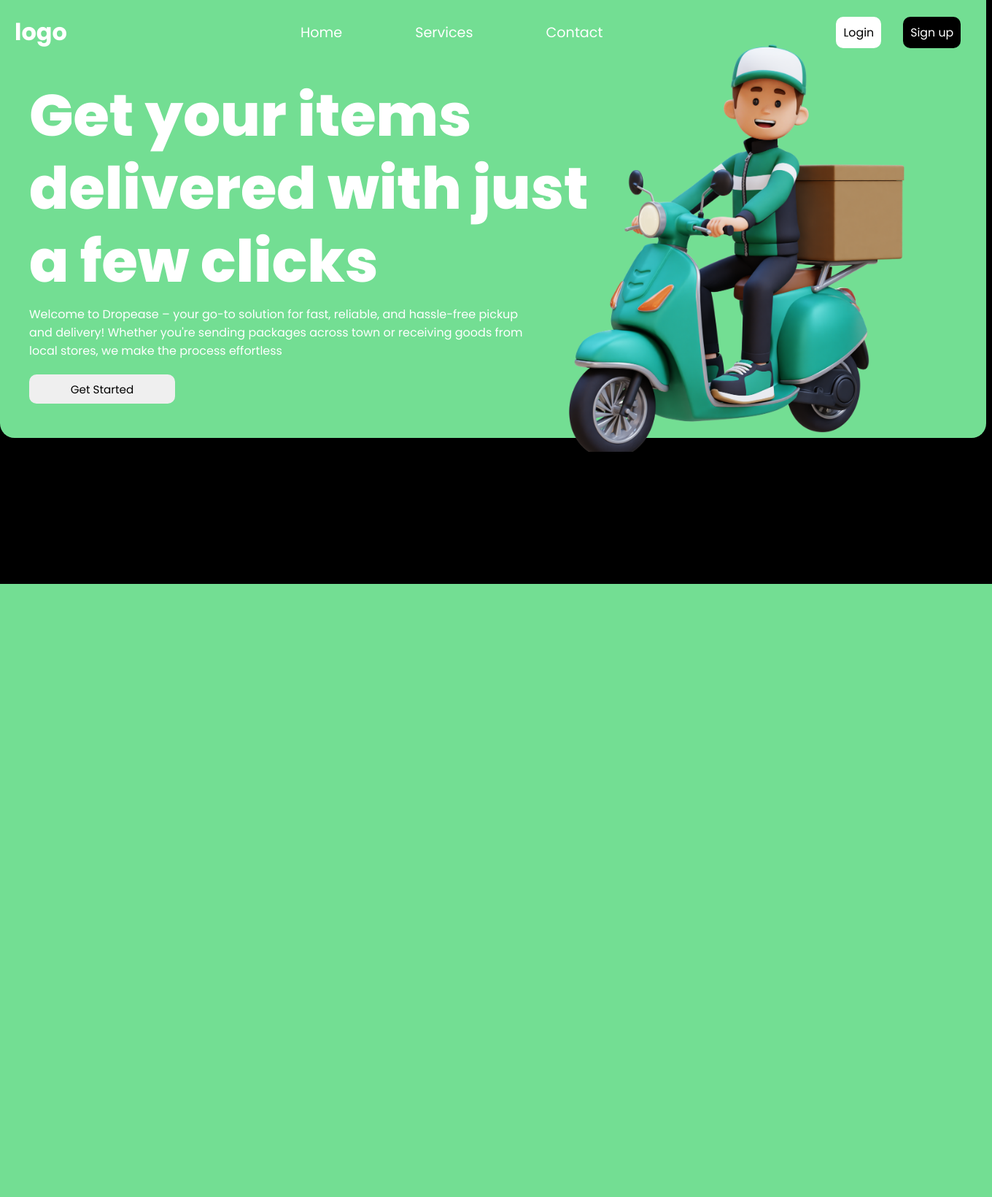
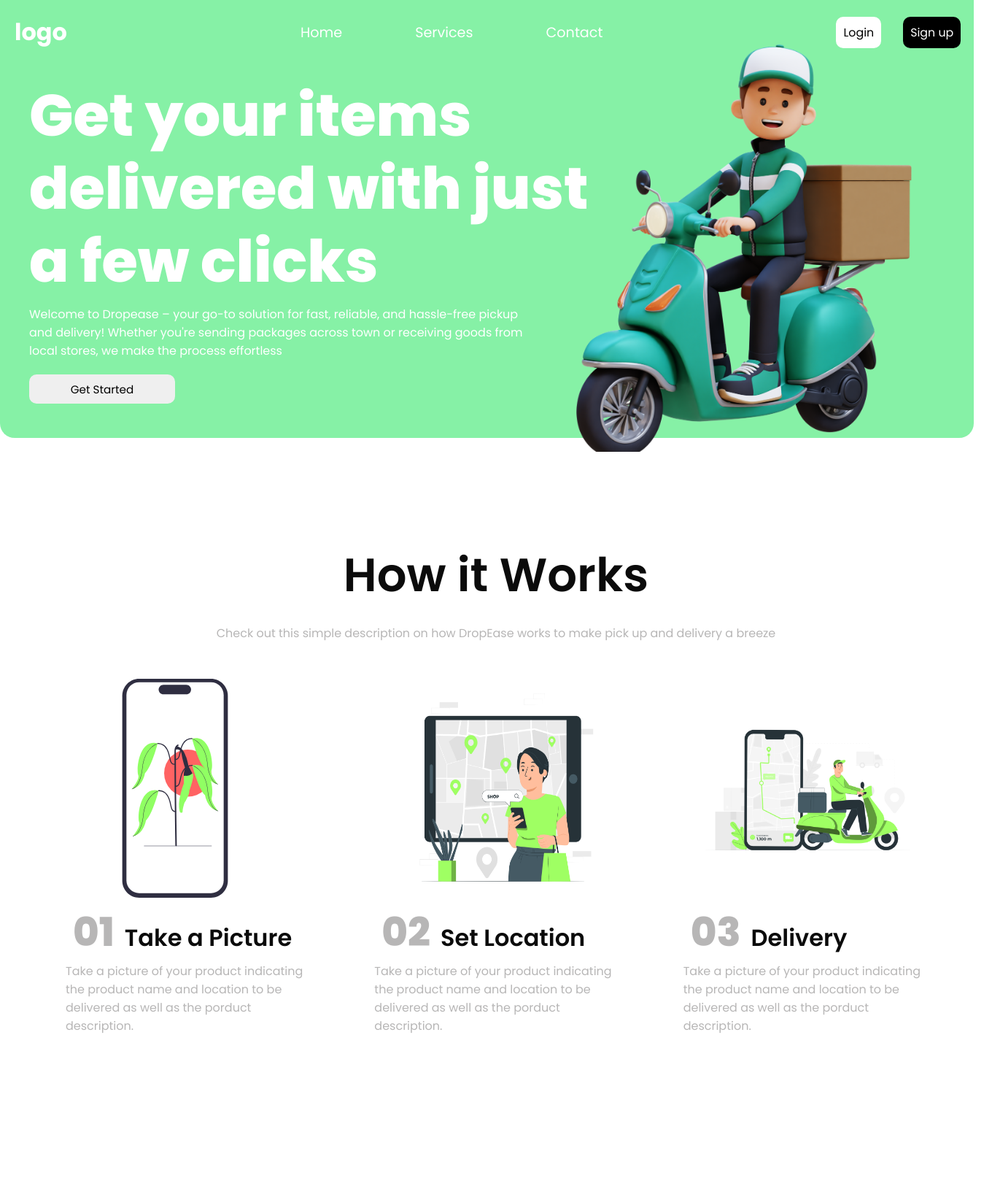
Before and after one commit to ghosttravislt/DropEase, a PHP site: page / in a window 1360 px wide. Shown: the whole page at 73% size. Before the commit the page ends 800 px from the top, so only its background shows below. Run offline with PHP 8.4, Linux system fonts and the light colour scheme.

Commit message:
how it works section added

```diff
--- a/Assets/styles/styles.css
+++ b/Assets/styles/styles.css
@@ -9,21 +9,25 @@
 }
 
 :root {
-  --bodybg: #000;
+  --bodybg1: #ffffffd6;
+  --bodybg: #dcffcfd6;
   --hero_bg: #7df09fec;
+  --light_text: #fff;
+  --dark_text: #0b0b0b;
 }
 
 body {
-  background-color: var(--bodybg);
+  background-color: var(--bodybg1);
 }
 
 .homepage_container {
   /* border: 2px solid red; */
-  width: 1352px;
+  width: 1335px;
   height: 600px;
   border-radius: 0px 0px 20px 20px;
   background-color: var(--hero_bg);
   z-index: -5;
+  /* border: 2px solid red; */
 }
 
 .navbar {
@@ -92,7 +96,7 @@
   position: absolute;
   width: 460px;
   top: 60px;
-  left: 780px;
+  left: 790px;
 }
 
 .text {
@@ -112,3 +116,69 @@
   border: none;
   font-size: 0.95rem;
 }
+
+.How-it-works-section {
+  height: 900px;
+  /* border: 2px solid yellow; */
+  margin-top: 140px;
+}
+
+.How-it-works-title {
+  color: var(--dark_text);
+  text-align: center;
+  font-size: 4rem;
+  font-weight: 600;
+  margin-top: 20px;
+}
+
+.description-text {
+  color: #b7b6b6;
+  padding-top: 20px;
+  text-align: center;
+}
+
+/* styling illustration section */
+.taking-picture {
+  height: 300px;
+  width: 200px;
+  margin-left: 50px;
+  margin-top: 50px;
+}
+.location {
+  height: 300px;
+  width: 260px;
+  margin-left: 50px;
+  margin-top: 50px;
+}
+
+.rider {
+  height: 300px;
+  width: 300px;
+  margin-left: 20px;
+  margin-top: 50px;
+}
+
+.number {
+  color: #b7b6b6;
+  font-size: 3.4rem;
+  font-weight: 800;
+  padding-right: 14px;
+}
+
+.steps {
+  color: var(--dark_text);
+  font-size: 2rem;
+  margin-left: 10px;
+  font-weight: 600;
+}
+
+.steps-info {
+  color: #b7b6b6;
+  width: 35ch;
+}
+
+.illustrations-container {
+  padding-left: 90px;
+  display: grid;
+  grid-template-columns: repeat(3, 1fr);
+}
--- a/index.php
+++ b/index.php
@@ -45,5 +45,40 @@
   <!-- <div class="hero-img1">
       <img src="Assets/Images/vecteezy_maps-crop.png" alt="" class="img-hero1">
     </div> -->
+
+
+     <!-- How it works section  -->
+         <section class="How-it-works-section">
+              <p class="How-it-works-title">How it Works </p>
+              <p class="description-text">Check out this simple description on how DropEase works to make pick up and delivery a breeze</p>
+
+               <!-- steps illustration container  -->
+                   <div class="illustrations-container">
+                    <div class="illustration">
+                      <img src="Assets/Images/undraw_undraw_takingphoto_7ugi_-1-_74xa.svg" alt=""  class="taking-picture">
+                      <p class="steps"><span class="number">01</span>Take a Picture</p>
+                      <p class="steps-info">
+                        Take a picture of your product indicating the product name and location to be delivered as well as the porduct description.
+                      </p>
+                    </div>
+                    <div class="illustration">
+                      <img src="Assets/Images/Location search-pana (1).png" alt=""  class="location">
+                      <p class="steps"><span class="number">02</span>Set Location</p>
+                      <p class="steps-info">
+                        Take a picture of your product indicating the product name and location to be delivered as well as the porduct description.
+                      </p>
+                    </div>
+                    <div class="illustration">
+                      <img src="Assets/Images/Take Away-pana (1).png" alt=""  class="rider">
+                      <p class="steps"><span class="number">03</span>Delivery</p>
+                      <p class="steps-info">
+                        Take a picture of your product indicating the product name and location to be delivered as well as the porduct description.
+                      </p>
+                    </div>
+                   </div>
+         </section>
+
+
+          <!--  -->
 </body>
 </html>
```
Also changed, not shown: Assets/Images/Location search-pana (1).png (added), Assets/Images/Location search-pana.svg (added), Assets/Images/Take Away-pana (1).png (added), Assets/Images/Take Away-pana.svg (added), Assets/Images/taking-picture.png (added), Assets/Images/undraw_my_location_re_r52x.svg (added), Assets/Images/undraw_undraw_takingphoto_7ugi_-1-_74xa.svg (added).
